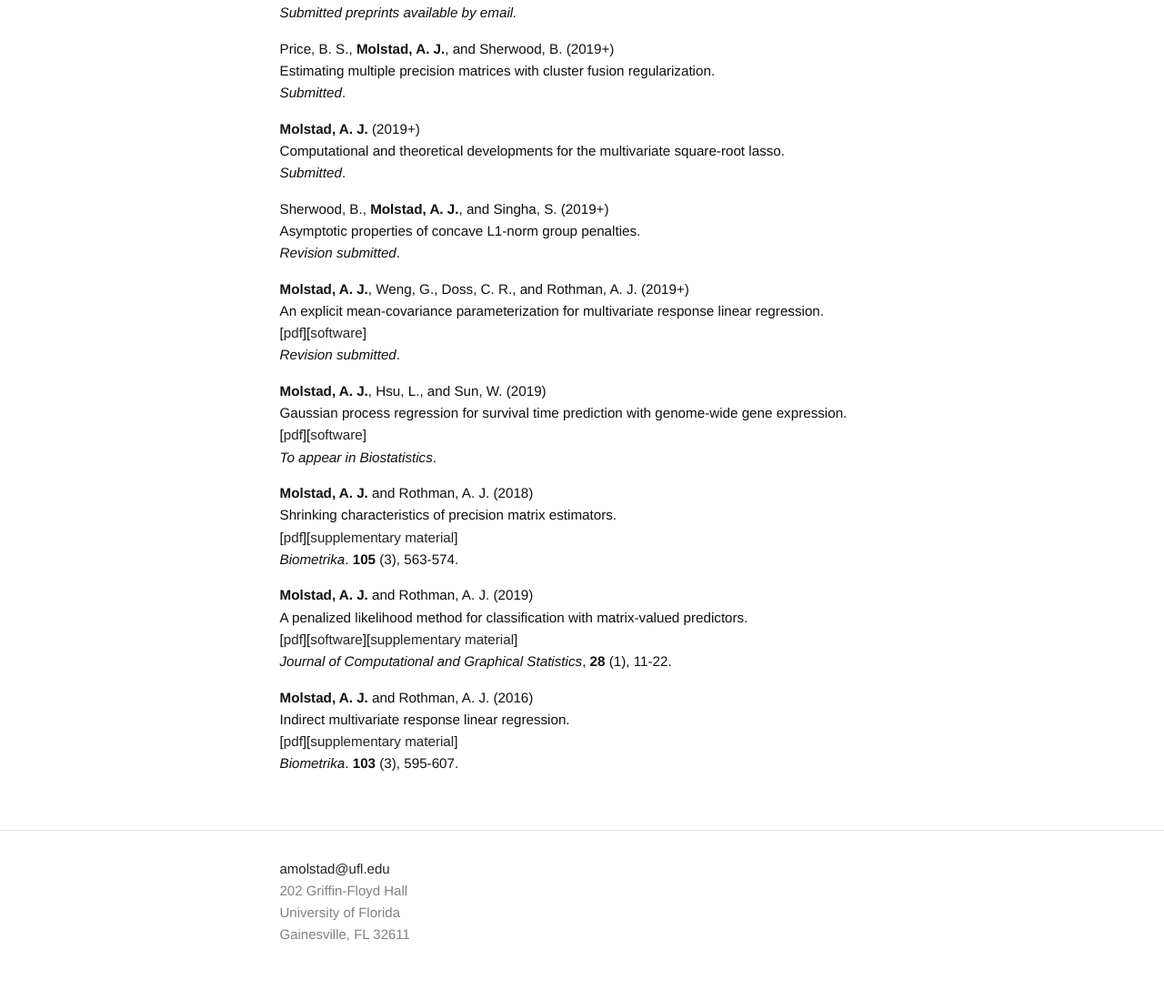
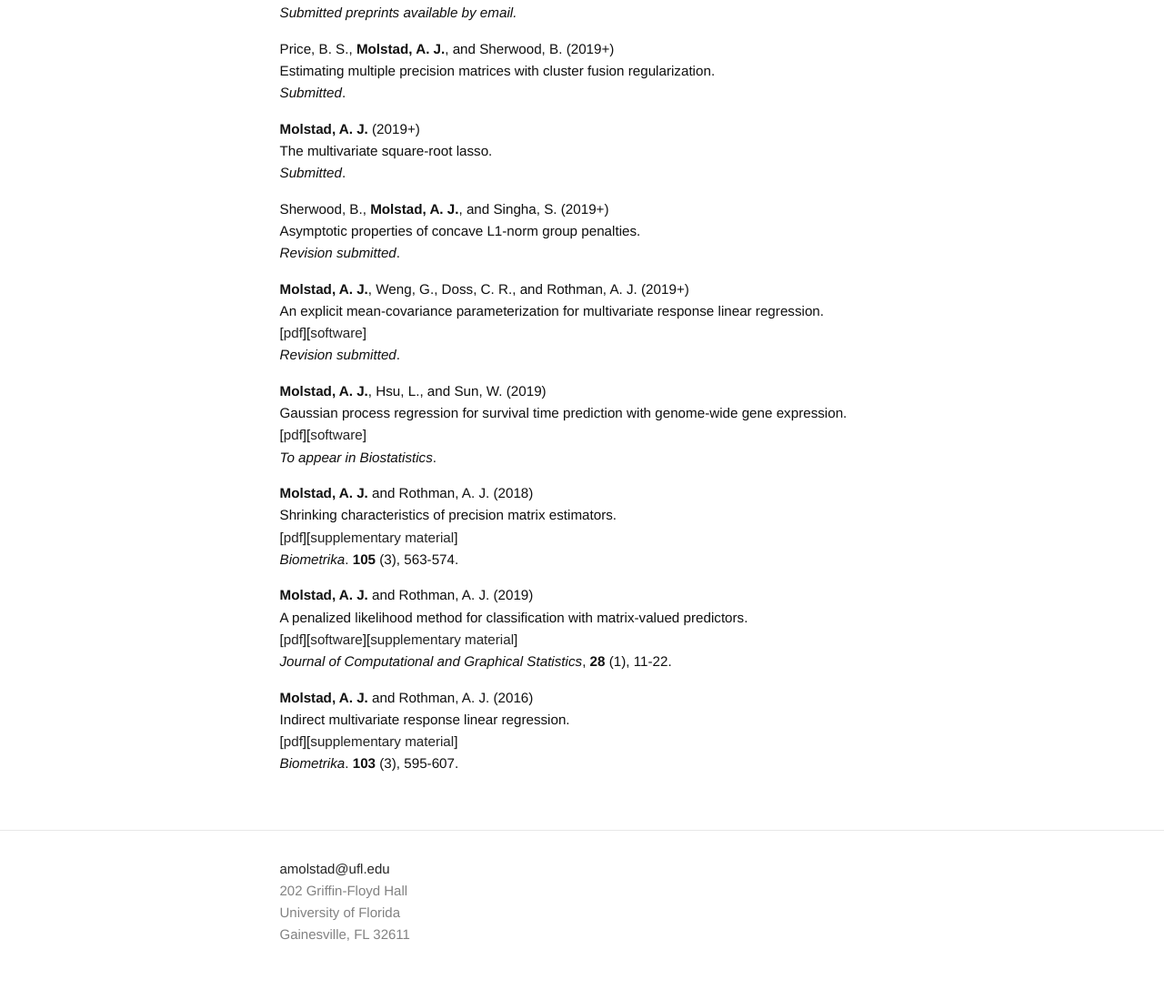
Before and after one commit to ajmolstad/ajmolstad.github.io, a Jekyll site: the page built from research.md, in a window 1280 px wide. Shown: the part 451-1550 px from the top of the page at 91% size. Built offline with Jekyll 4.4.1, drawn with Linux system fonts in a browser that asks for light colours.

Commit message:
Update research.md

```diff
--- a/research.md
+++ b/research.md
@@ -27,7 +27,7 @@ Estimating multiple precision matrices with cluster fusion regularization. <br>
 *Submitted*.  <br>
 
 **Molstad, A. J.** (2019+)<br>
-Computational and theoretical developments for the multivariate square-root lasso. <br>
+The multivariate square-root lasso. <br>
 *Submitted*.  <br>
 
 Sherwood, B., **Molstad, A. J.**, and Singha, S. (2019+)<br>
```
